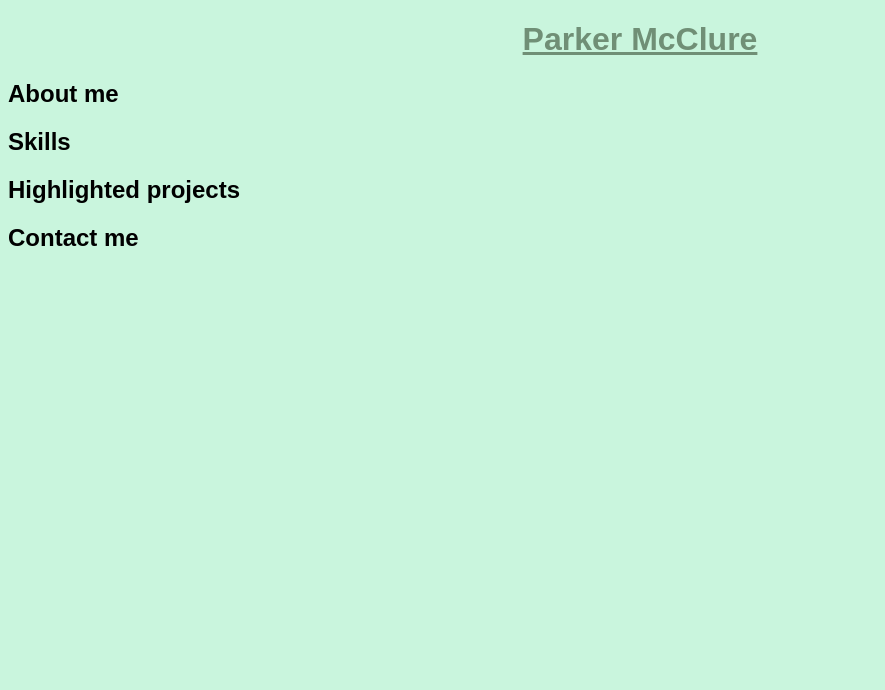
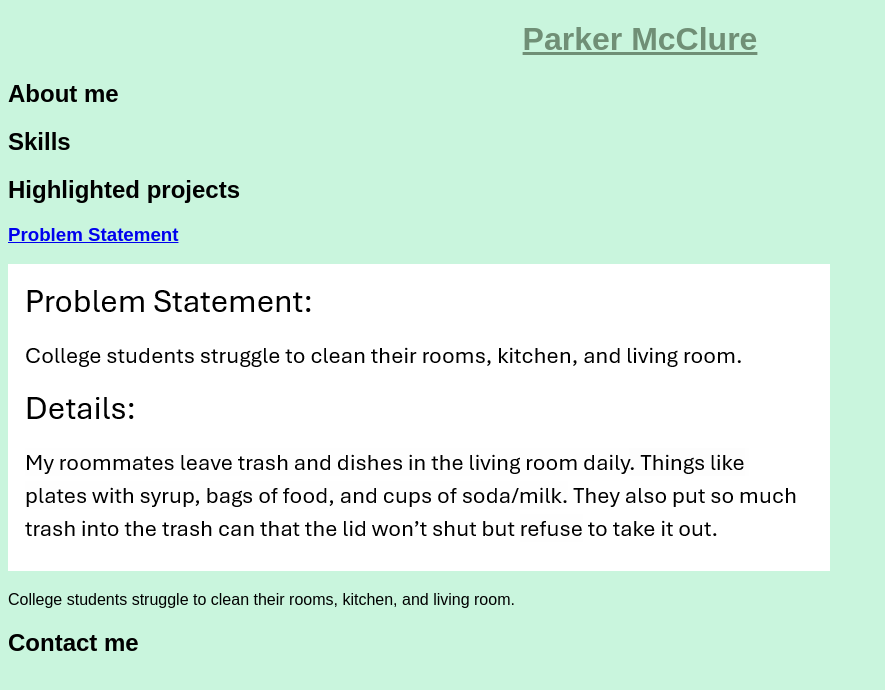
Before and after one commit to ParkerMcClure/ParkerMcClure.github.io, a plain HTML site: page index.html in a window 1280 px wide. Shown: the whole page, without its empty margins (0-885 px from the left). Drawn offline with Linux system fonts and the light colour scheme.

Commit message:
problemstatement

```diff
--- a/index.html
+++ b/index.html
@@ -8,7 +8,18 @@
         <h1>Parker McClure</h1>
         <h2>About me</h2><div class="about"></div>
         <h2>Skills</h2><div class="skills"></div>
-        <h2>Highlighted projects</h2><div class="projects"></div>
+        <h2>Highlighted projects</h2>
+        <div class="projects">
+            <!-- Problem Statement Assignment -->
+            <section class="project">
+                <a href="files/ProblemStatementPDF.pdf">
+                    <h3>Problem Statement</h3></a>
+                <a href="files/ProblemStatementPDF.pdf">
+                    <img src="images/ProblemStatementSC.png"></a>
+                <p>College students struggle to clean their rooms, kitchen, and living room.</p>
+            </section>
+        </div>
+
         <h2>Contact me</h2><div class="contact"></div>
     </body>
 </html>
```
Also changed, not shown: images/ProblemStatementSC.png (added), 1 other file.
